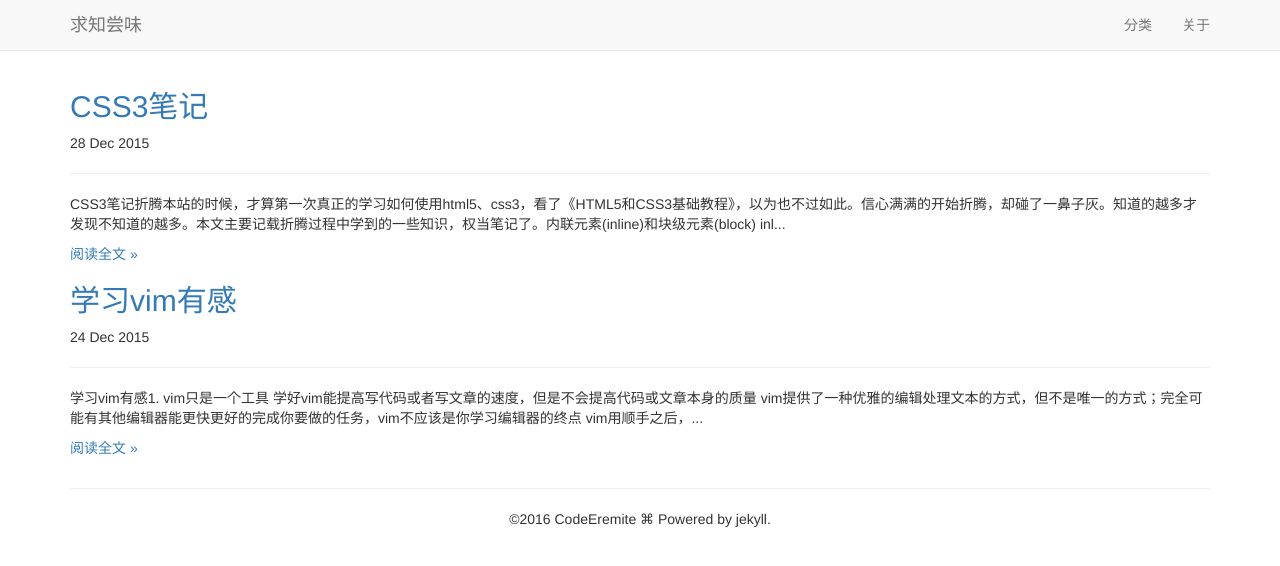
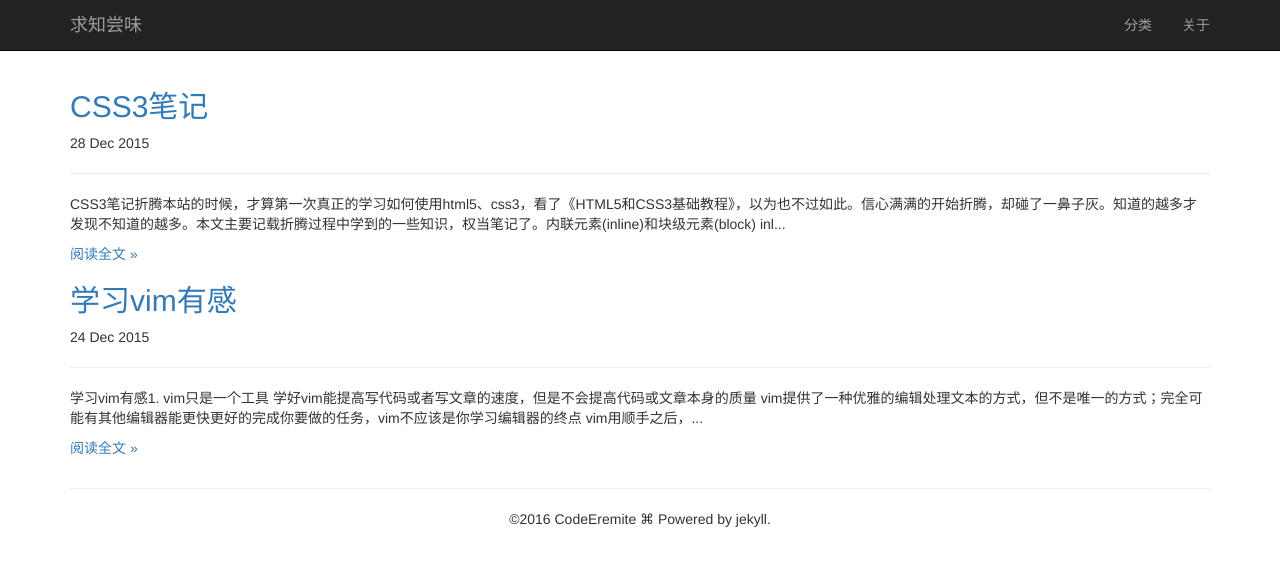
Before and after one commit to CodeEremite/codeeremite.github.io, a Jekyll site: the page built from index.html, in a window 1280 px wide. Shown: the top 566 px of the page. Built offline with Jekyll 4.4.1, drawn with Linux system fonts in a browser that asks for light colours; nearby versions of some CDN libraries; the list of posts is cut into pages by our own code.

Commit message:
inverse the color of navbar

```diff
--- a/_layouts/default.html
+++ b/_layouts/default.html
@@ -11,7 +11,7 @@
     <link rel="stylesheet" href="/css/base.css" />
 </head>
 <body>
-<nav class="navbar navbar-default navbar-fixed-top">
+<nav class="navbar navbar-default navbar-fixed-top navbar-inverse">
     <div class="container">
         <div class="navbar-header">
             <button type="button" class="navbar-toggle" data-toggle="collapse" data-target=".navbar-responsive-collapse" >
--- a/index.html
+++ b/index.html
@@ -4,7 +4,7 @@
 ---
 <div >
     {% for post in paginator.posts %}
-    <div class="article_item">
+    <div class="article-item">
         <h2><a href="{{ post.url }}">{{ post.title }}</a></h2>
         <p>{{ post.date | date_to_string }}</p>
         <hr>
```
